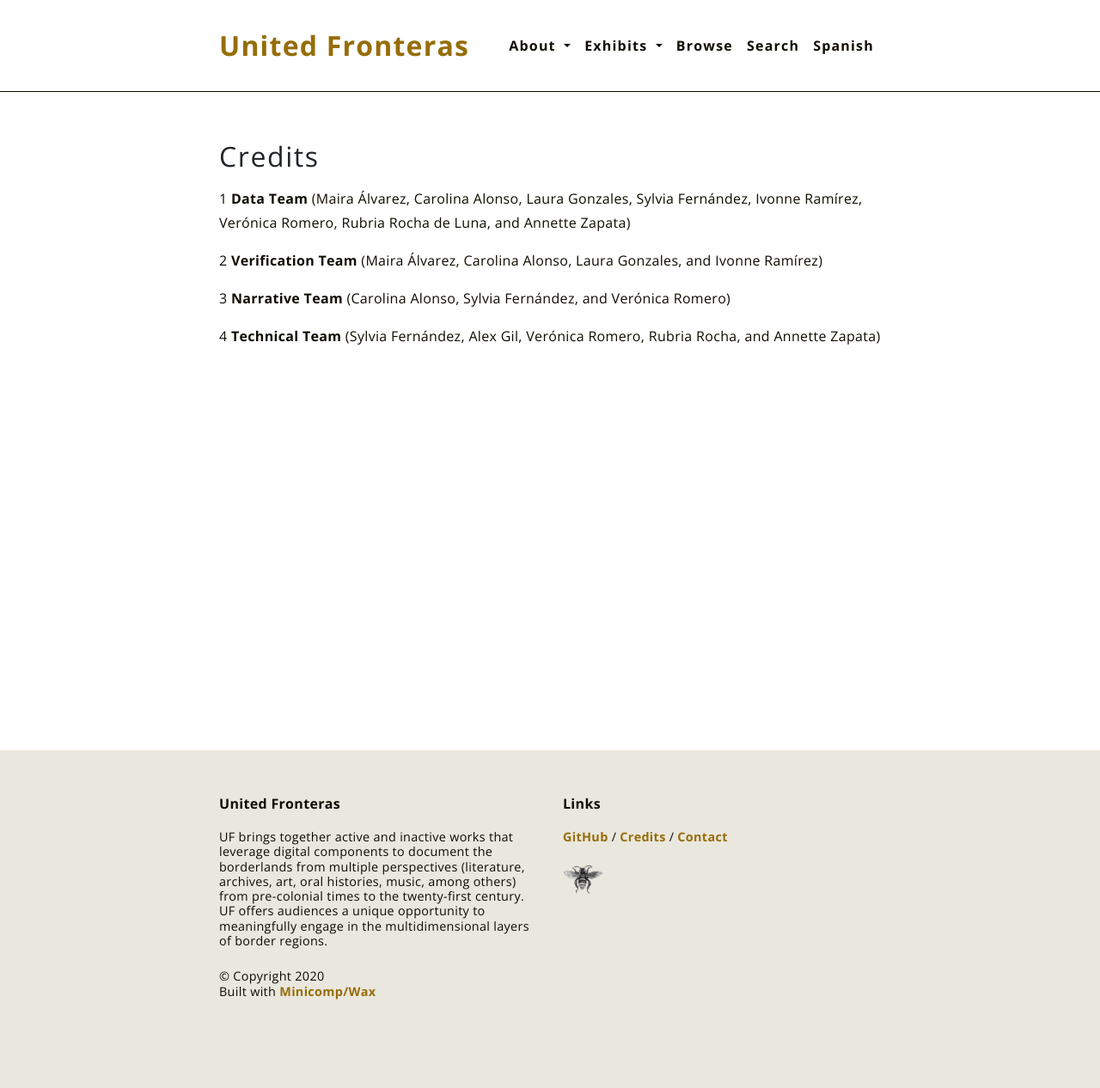
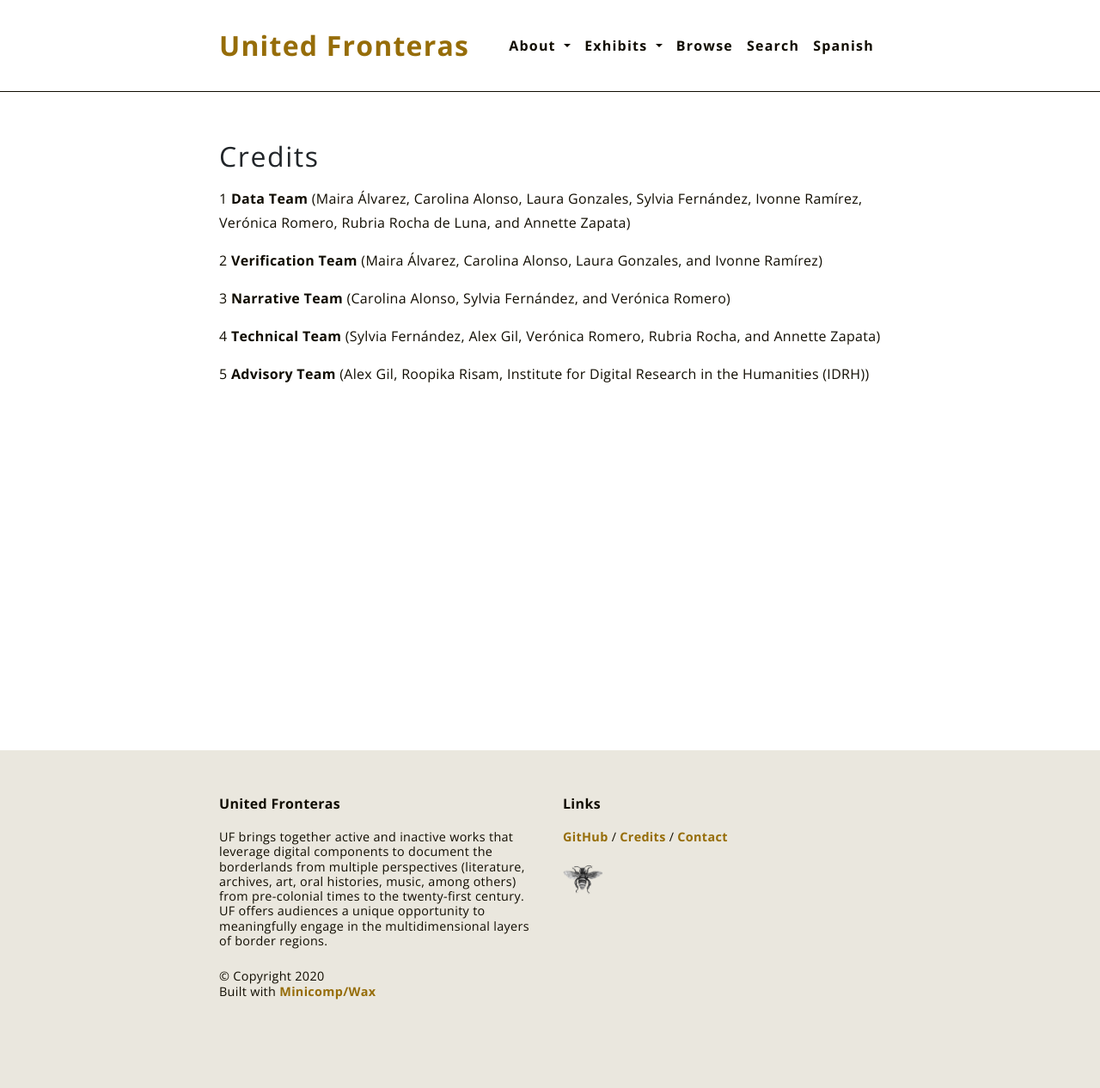
Before and after one commit to unitedfronteras/ufexhibition_mexusa, a Jekyll site: the page built from pages/credits.md, in a window 1280 px wide. Shown: the whole page at 86% size. Built offline with Jekyll 4.4.1, drawn with Linux system fonts in a browser that asks for light colours.

Commit message:
Added Advisory team

```diff
--- a/pages/credits.md
+++ b/pages/credits.md
@@ -11,3 +11,5 @@ permalink: '/credits/'
 3 **Narrative Team** (Carolina Alonso, Sylvia Fernández, and Verónica Romero)
 
 4 **Technical Team** (Sylvia Fernández, Alex Gil, Verónica Romero, Rubria Rocha, and Annette Zapata)
+
+5 **Advisory Team** (Alex Gil, Roopika Risam, Institute for Digital Research in the Humanities (IDRH))
```
